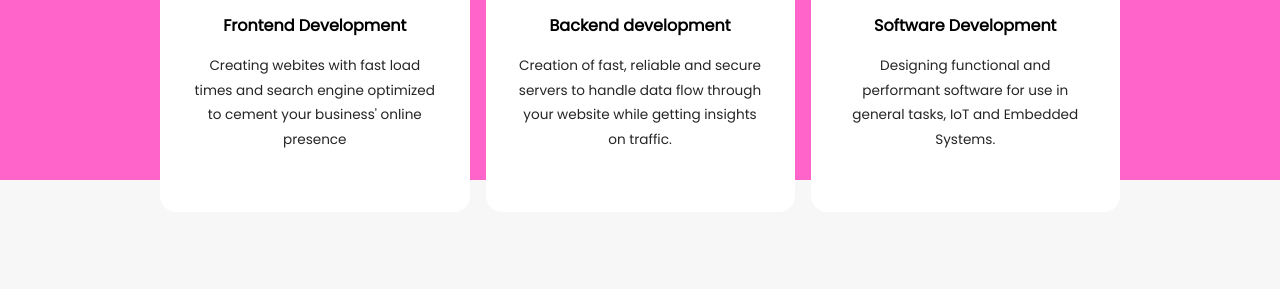
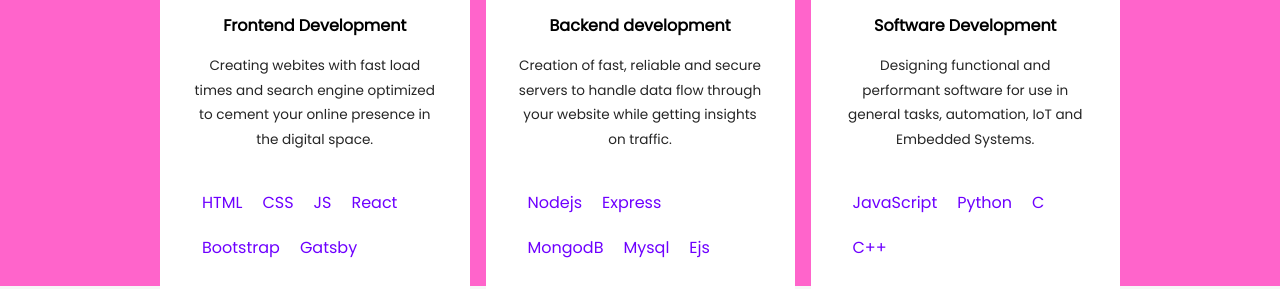
Before and after one commit to geraldombuthia/Developer-Portfolio, a plain HTML site: page index.html in a window 1280 px wide. Shown: the part 1507-1796 px from the top of the page. Drawn offline with nearby package versions, Linux system fonts and the light colour scheme; grey boxes are pictures that could not be loaded; a script that the page names is missing.

Commit message:
Added skills I have in web development

```diff
--- a/index.html
+++ b/index.html
@@ -28,16 +28,20 @@
         <div class="social-header">
             <ul>
                 <li>
-                    <a href="http://www.linkedin.com/in/gerald-mbuthia-827450177/"><img src="images/icons-linkedin-30.png" alt="linkedin" /></a>
+                    <a href="http://www.linkedin.com/in/gerald-mbuthia-827450177/"><img
+                            src="images/icons-linkedin-30.png" alt="linkedin" /></a>
                 </li>
                 <li>
-                    <a href="https://instagram.com/geraldombuthia"><img src="images/icons-instagram.png" alt="behance" /></a>
+                    <a href="https://instagram.com/geraldombuthia"><img src="images/icons-instagram.png"
+                            alt="behance" /></a>
                 </li>
                 <li>
-                    <a href="https://twitter.com/geraldombuthia"><img src="images/icons8-twitter-30.png" alt="twitter" /></a>
+                    <a href="https://twitter.com/geraldombuthia"><img src="images/icons8-twitter-30.png"
+                            alt="twitter" /></a>
                 </li>
                 <li>
-                    <a href="https://github.com/geraldombuthia"><img src="images/icons8-github-30.png" alt="github" /></a>
+                    <a href="https://github.com/geraldombuthia"><img src="images/icons8-github-30.png"
+                            alt="github" /></a>
                 </li>
             </ul>
         </div>
@@ -91,7 +95,8 @@
                 <a href="#" class="featured-title">My Personal Portfolio</a>
 
                 <p class="featured-desc">
-                    This is my personal portfolio designed and built to showcase and document my efforts and skillsets in the field of Software development.
+                    This is my personal portfolio designed and built to showcase and document my efforts and skillsets
+                    in the field of Software development.
                 </p>
             </div>
         </div>
@@ -107,8 +112,19 @@
                     </div>
                     <p class="skill-title">Frontend Development</p>
                     <p class="featured-desc skill-desc">
-                        Creating webites with fast load times and search engine optimized to cement your business' online presence
+                        Creating webites with fast load times and search engine optimized to cement your online presence in the digital space.
+                    <div class="skill-tab">
+                        <p>HTML</p>
+                        <p>CSS</p>
+                        <p>JS</p>
+                        <p>React</p>
+                        <p>Bootstrap</p>
+                        <p>Gatsby</p>
+                    </div>
+
+
                     </p>
+
 
                 </li>
                 <li class="transition2">
@@ -117,7 +133,15 @@
                     </div>
                     <p class="skill-title">Backend development</p>
                     <p class="featured-desc skill-desc">
-                        Creation of fast, reliable and secure servers to handle data flow through your website while getting insights on traffic.
+                        Creation of fast, reliable and secure servers to handle data flow through your website while
+                        getting insights on traffic.
+                        <div class="skill-tab">
+                            <p>Nodejs</p>
+                            <p>Express</p>
+                            <p>MongodB</p>
+                            <p>Mysql</p>
+                            <p>Ejs</p>
+                        </div>
                     </p>
                 </li>
                 <li class="transition2">
@@ -126,7 +150,13 @@
                     </div>
                     <p class="skill-title">Software Development</p>
                     <p class="featured-desc skill-desc">
-                        Designing functional and performant software for use in general tasks, IoT and Embedded Systems.
+                        Designing functional and performant software for use in general tasks, automation, IoT and Embedded Systems.
+                        <div class="skill-tab">
+                            <p>JavaScript</p>
+                            <p>Python</p>
+                            <p>C</p>
+                            <p>C++</p>
+                        </div>
                     </p>
                 </li>
             </ul>
@@ -141,7 +171,8 @@
 
                     <p class="featured-title">EarthGrain</p>
                     <p class="featured-desc">
-                        A landing page for a rice selling business that features custom colors selected to align with the business brand. It also provides a nice user experience.
+                        A landing page for a rice selling business that features custom colors selected to align with
+                        the business brand. It also provides a nice user experience.
                     </p>
                 </div>
             </div>
@@ -158,7 +189,8 @@
                     </p>
                 </div>
             </div>
-            <a href="https://melodyplayer.netlify.app/"><img src="images/melody-player.png" alt="A website landing page" /></a>
+            <a href="https://melodyplayer.netlify.app/"><img src="images/melody-player.png"
+                    alt="A website landing page" /></a>
         </div>
         <div class="portfolio-container transition3">
             <div class="portfolio-left">
@@ -167,11 +199,30 @@
 
                     <p class="featured-title">Email Sender</p>
                     <p class="featured-desc">
-                        This is an application that allows individuals to send out emails programmatically over the full stack web application. It exposes an API to allow the development of a application over it.
+                        This is an application that allows individuals to send out emails programmatically over the full
+                        stack web application. It exposes an API to allow the development of a application over it.
                     </p>
                 </div>
             </div>
-            <a href="https://nodemailer-v2.geraldombuthia.repl.co/"><img src="images/email-xender.png" alt="A website landing page" /></a>
+            <a href="https://nodemailer-v2.geraldombuthia.repl.co/"><img src="images/email-xender.png"
+                    alt="A website landing page" /></a>
+        </div>
+        <div class="portfolio-container transition3">
+            <div class="portfolio-left">
+                <div class="inner">
+                    <p class="subtitle">Food App</p>
+
+                    <p class="featured-title">Head Over Meals</p>
+                    <p class="featured-desc">
+                        This is a Food Recipe Progressive Web Application that makes use of a public API to display food
+                        recipes to users based on their preferences and selection.
+                        The application can be downloaded on a device locally an its resources cached using a service
+                        worker for faster load times.
+                    </p>
+                </div>
+            </div>
+            <a href="https://headovermeals.netlify.app/"><img src="images/Headovermeals.png"
+                    alt="HeadOverMeals interface" /></a>
         </div>
         <!-- <div class="portfolio-container transition3">
             <div class="portfolio-left">
@@ -212,16 +263,20 @@
             <div class="socials">
                 <ul>
                     <li>
-                        <a href="linkedin.com/in/gerald-mbuthia-827450177/"><img src="images/icons-linkedin-30.png" alt="linkedin" /></a>
+                        <a href="linkedin.com/in/gerald-mbuthia-827450177/"><img src="images/icons-linkedin-30.png"
+                                alt="linkedin" /></a>
                     </li>
                     <li>
-                        <a href="mailto: geraldombuthia@gmail.com"><img src="images/icons8-mail-30.png" alt="instagram" /></a>
+                        <a href="mailto: geraldombuthia@gmail.com"><img src="images/icons8-mail-30.png"
+                                alt="instagram" /></a>
                     </li>
                     <li>
-                        <a href="https://twitter.com/geraldombuthia"><img src="images/icons8-twitter-30.png" alt="twitter" /></a>
+                        <a href="https://twitter.com/geraldombuthia"><img src="images/icons8-twitter-30.png"
+                                alt="twitter" /></a>
                     </li>
                     <li>
-                        <a href="https://github.com/geraldombuthia"><img src="images/icons8-github-30.png" alt="github" /></a>
+                        <a href="https://github.com/geraldombuthia"><img src="images/icons8-github-30.png"
+                                alt="github" /></a>
                     </li>
                 </ul>
             </div>
--- a/main.css
+++ b/main.css
@@ -125,7 +125,18 @@ section {
   line-height: 1.8em;
   font-weight: 500;
 }
+.skill-tab {
+  display: flex;
+  justify-content: flex-start;
+  align-items: flex-end;
+  max-width: 300px;
+  flex-wrap: wrap;
+}
 
+.skill-tab > p {
+  margin: 10px;
+  color: #6e00ff; /* Accent color */
+}
 .skills {
   background: #ff64cb;
 }
```
Also changed, not shown: images/Headovermeals.png (added).
